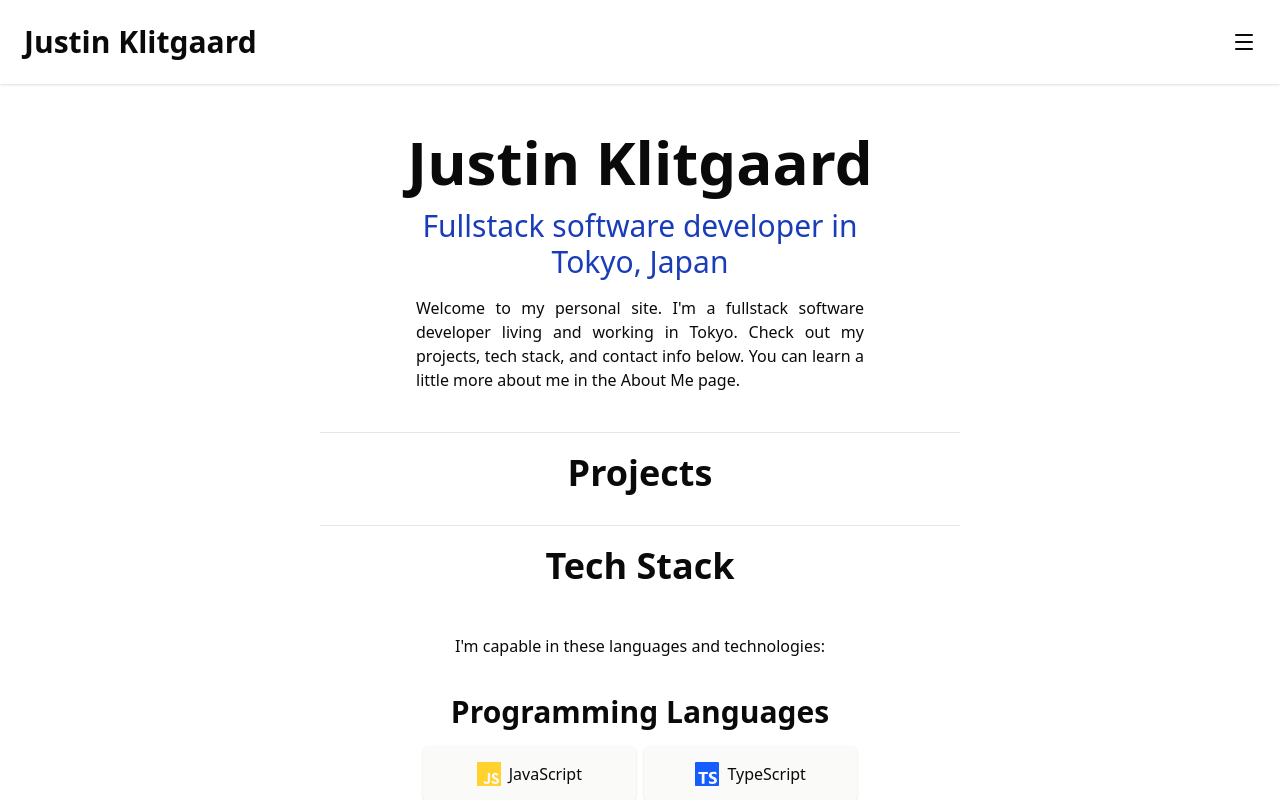
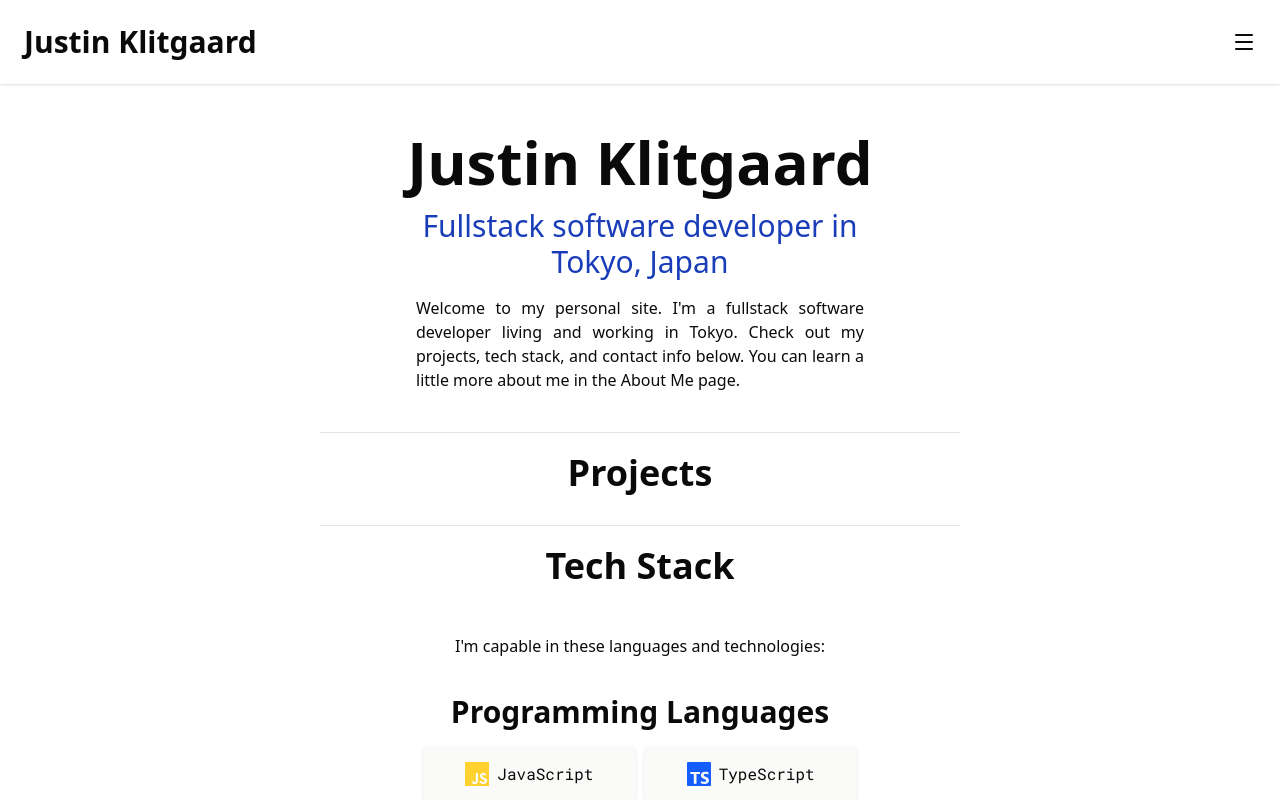
Before and after one commit to Justin-K-Ellis/personal-site.next, a Next.js app: page /en in a window 1280 px wide. Shown: the top 800 px of the page. Built offline with nearby package versions, Linux system fonts and the light colour scheme.

Commit message:
feat: display tech names in mono

```diff
--- a/src/components/TechCard.tsx
+++ b/src/components/TechCard.tsx
@@ -10,7 +10,7 @@ export default function TechCard({ name, Icon, color }: TechCardProps) {
   return (
     <article className="shadow rounded-sm flex gap-2 justify-center items-center p-4 md:w-1/3 bg-stone-50">
       <Icon className={`${color} text-2xl`} />
-      <p>{name}</p>
+      <p className="font-mono">{name}</p>
     </article>
   );
 }
```
